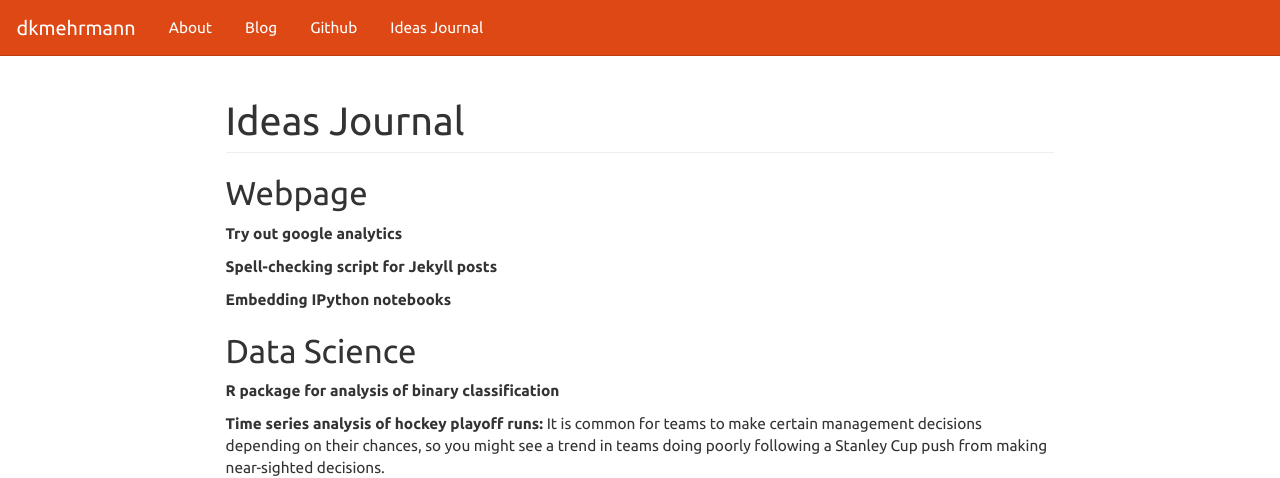
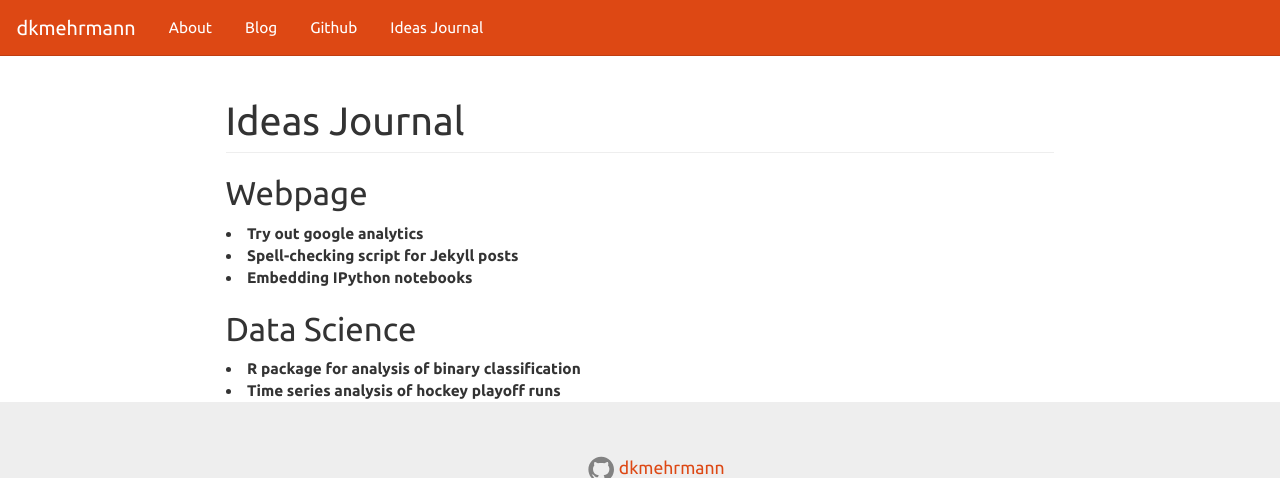
Before and after one commit to dkmehrmann/-deprecated-dkmehrmann.github.io, a Jekyll site: the page built from ideas.html, in a window 1280 px wide, cut to the strip 0-478 px from the top of the page. Built offline with Jekyll 4.4.1, drawn with Linux system fonts in a browser that asks for light colours; nearby versions of some CDN libraries.

Commit message:
converted md files to html

```diff
--- /dev/null
+++ b/ideas.html
@@ -0,0 +1,25 @@
+---
+layout: page
+title: Ideas Journal
+permalink: /ideas/
+---
+
+<h2>Webpage</h2>
+
+<ul, style="font-weight: bold;">
+
+	<li>Try out google analytics</li>
+
+	<li>Spell-checking script for Jekyll posts</li>
+
+	<li>Embedding IPython notebooks</li>
+
+</ul>
+
+
+<h2>Data Science</h2>
+<ul, style="font-weight: bold;">
+	<li>R package for analysis of binary classification</li>
+
+	<li>Time series analysis of hockey playoff runs</li>
+</ul>
--- a/ideas.md
+++ /dev/null
@@ -1,20 +0,0 @@
----
-layout: page
-title: Ideas Journal
-permalink: /ideas/
----
-
-## Webpage
-
-**Try out google analytics**
-
-**Spell-checking script for Jekyll posts**
-
-**Embedding IPython notebooks**
-
-
-## Data Science
-
-**R package for analysis of binary classification**
-
-**Time series analysis of hockey playoff runs:** It is common for teams to make certain management decisions depending on their chances, so you might see a trend in teams doing poorly following a Stanley Cup push from making near-sighted decisions.
```
Also changed, not shown: about.html (renamed from about.md), github.html (line endings or trailing spaces).
